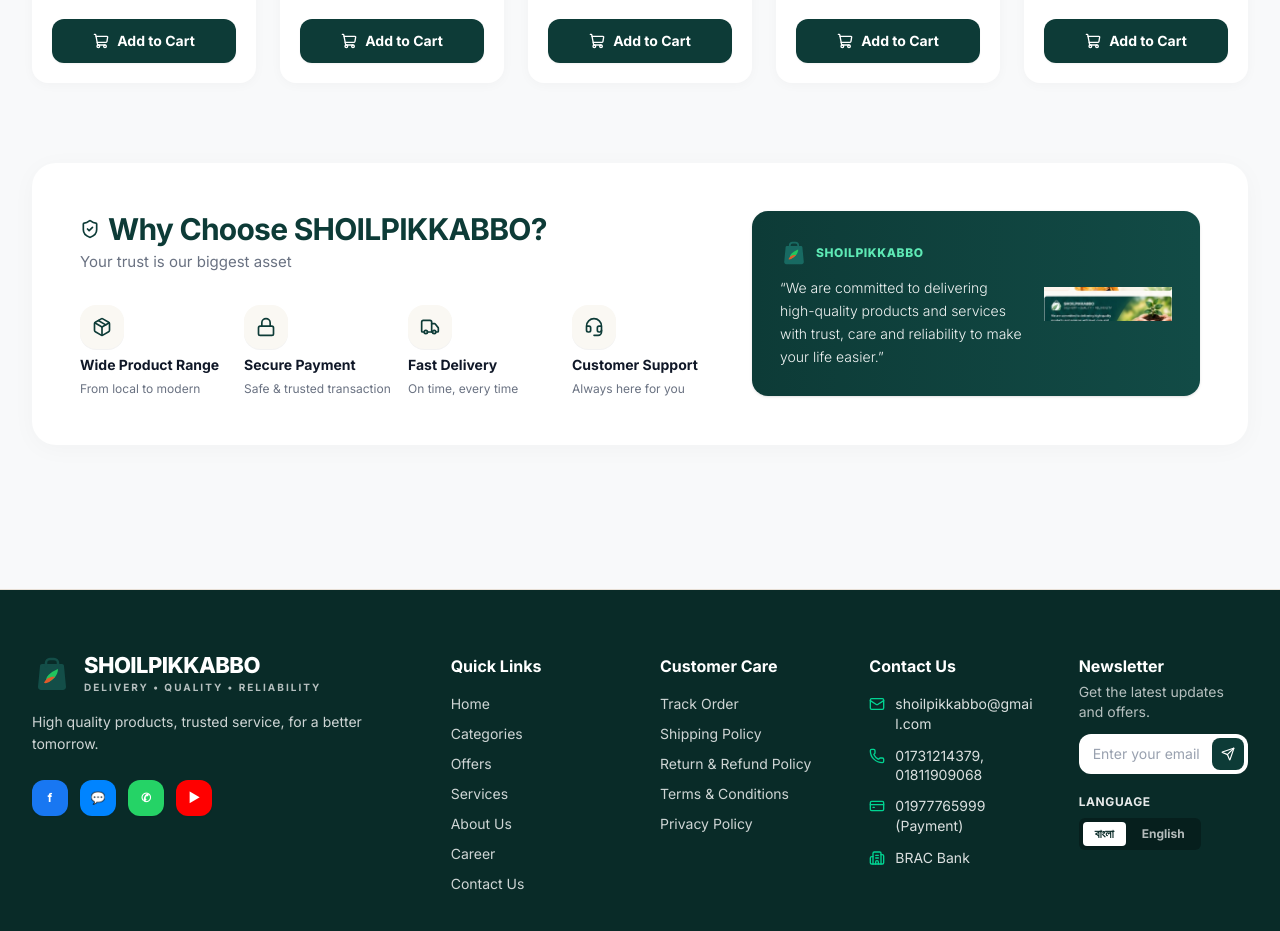
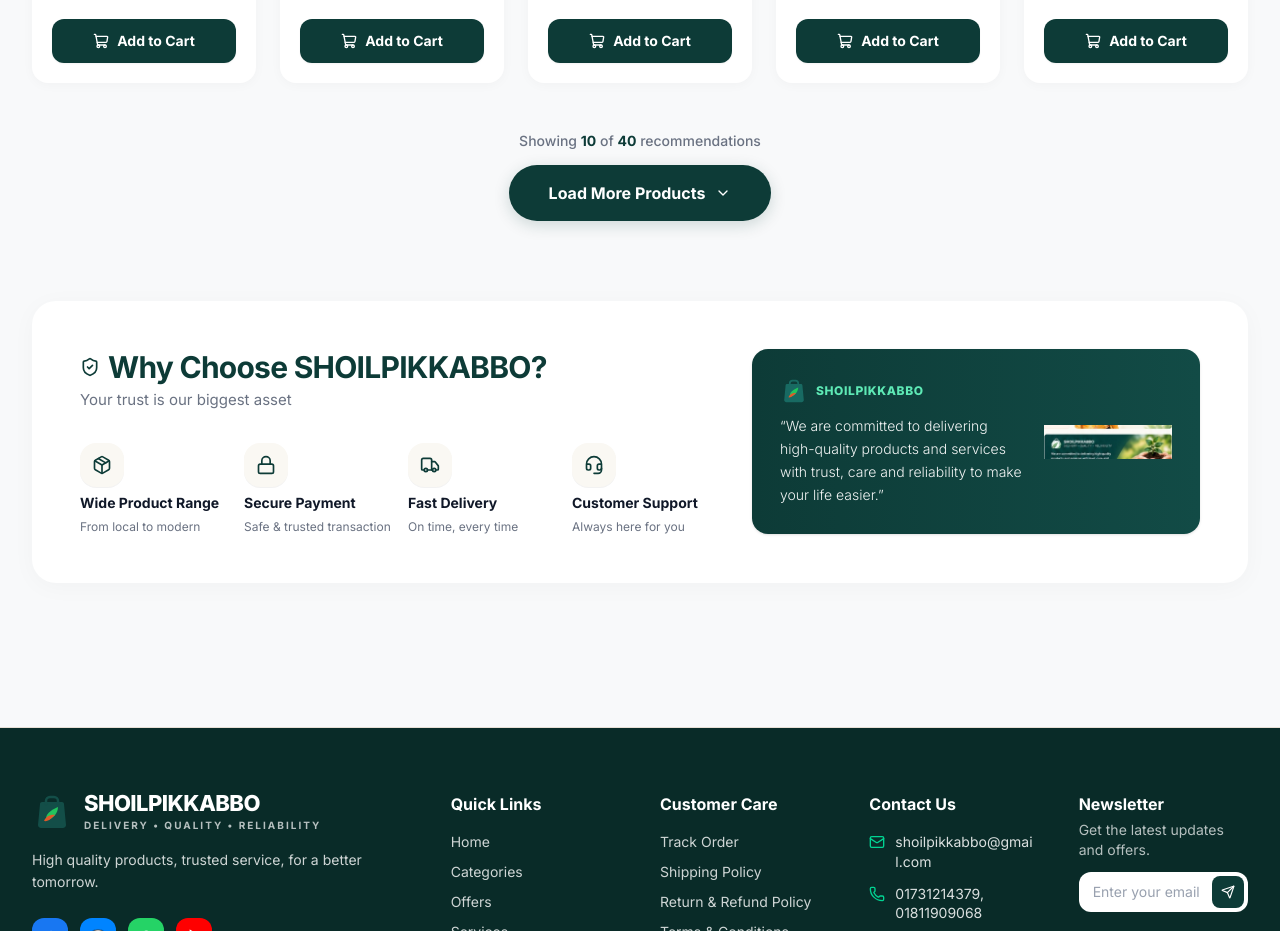
Before and after one commit to mydul62/shoilpikkabbo, a Next.js app in the folder frontend/: page / in a window 1280 px wide. Shown: the part 2902-3833 px from the top of the page. Built offline with nearby package versions, Linux system fonts and the light colour scheme; no server answers; a web font is replaced by a local one.

Commit message:
feat(home): add load more button to for you section loading 2 rows per click

```diff
--- a/frontend/src/components/home/ClientMockupHome.tsx
+++ b/frontend/src/components/home/ClientMockupHome.tsx
@@ -14,6 +14,8 @@ import {
   Check,
   ChevronLeft,
   ChevronRight,
+  ChevronDown,
+  Loader2,
   LayoutGrid,
   Gift,
   Settings,
@@ -67,8 +69,9 @@ export function ClientMockupHome() {
   // Top 5 Featured Products matching user request
   const featuredProducts = MOCK_PRODUCTS.slice(0, 5);
 
-  // 10 Products for "For You" Section (5 per row, 2 rows)
-  const forYouProducts = [
+  // Extended pool of 40 products for "For You" (5 items per row, batches of 10 items / 2 rows)
+  const allForYouProducts = React.useMemo(() => {
+    const baseItems = [
       MOCK_PRODUCTS[0], // Jute Shopping Bag
       MOCK_PRODUCTS[1], // Baby Care Set
       MOCK_PRODUCTS[2], // Organic Honey
@@ -80,6 +83,34 @@ export function ClientMockupHome() {
       MOCK_PRODUCTS[8], // Woven Coaster Set
       MOCK_PRODUCTS[10] || MOCK_PRODUCTS[9], // Terracotta Stem Vase
     ].filter(Boolean);
+
+    // Combine with the rest of MOCK_PRODUCTS and cycle up to 40 items
+    const pool = [...baseItems, ...MOCK_PRODUCTS.slice(10), ...MOCK_PRODUCTS];
+    return Array.from({ length: 40 }).map((_, idx) => {
+      const item = pool[idx % pool.length];
+      return {
+        ...item,
+        id: `${item.id}-fy-${idx}`,
+      };
+    });
+  }, []);
+
+  // Show 2 rows initially (5 products per row = 10 products)
+  const [forYouVisibleCount, setForYouVisibleCount] = React.useState(10);
+  const [isLoadingMoreForYou, setIsLoadingMoreForYou] = React.useState(false);
+
+  // Load 2 more rows (10 products) per click
+  const handleLoadMoreForYou = () => {
+    setIsLoadingMoreForYou(true);
+    setTimeout(() => {
+      setForYouVisibleCount((prev) => Math.min(prev + 10, allForYouProducts.length));
+      setIsLoadingMoreForYou(false);
+    }, 400);
+  };
+
+  const displayedForYouProducts = React.useMemo(() => {
+    return allForYouProducts.slice(0, forYouVisibleCount);
+  }, [allForYouProducts, forYouVisibleCount]);
 
   // Hero carousel slides data based on user assets
   const heroSlides = React.useMemo(() => [
@@ -857,9 +888,9 @@ export function ClientMockupHome() {
           </Link>
         </div>
 
-        {/* 5-Column Grid with 2 Rows (10 Products total) */}
+        {/* 5-Column Grid (Loads 2 rows / 10 products per batch) */}
         <div className="grid grid-cols-2 sm:grid-cols-3 md:grid-cols-4 lg:grid-cols-5 gap-3.5 sm:gap-5 lg:gap-6">
-          {forYouProducts.map((product) => {
+          {displayedForYouProducts.map((product) => {
             const isWishlisted = !!wishlist[product.id];
             const isAdded = addedProductId === product.id;
             const discountPct =
@@ -979,6 +1010,40 @@ export function ClientMockupHome() {
             );
           })}
         </div>
+
+        {/* Load More Button Area (Loads 2 rows = 10 products per click) */}
+        <div className="mt-10 sm:mt-12 flex flex-col items-center justify-center text-center">
+          <p className="text-xs sm:text-sm text-gray-500 mb-3.5 font-medium">
+            Showing <span className="font-bold text-[#0D3B37]">{displayedForYouProducts.length}</span> of{" "}
+            <span className="font-bold text-[#0D3B37]">{allForYouProducts.length}</span> recommendations
+          </p>
+
+          {displayedForYouProducts.length < allForYouProducts.length ? (
+            <button
+              type="button"
+              onClick={handleLoadMoreForYou}
+              disabled={isLoadingMoreForYou}
+              className="inline-flex items-center justify-center gap-2.5 px-8 py-3.5 sm:px-10 sm:py-4 rounded-full bg-[#0D3B37] hover:bg-[#E0592A] text-white font-bold text-sm sm:text-base transition-all duration-300 shadow-[0_4px_16px_rgba(13,59,55,0.18)] hover:shadow-[0_8px_24px_rgba(224,89,42,0.28)] hover:-translate-y-0.5 active:translate-y-0 disabled:opacity-75 disabled:cursor-not-allowed group cursor-pointer"
+            >
+              {isLoadingMoreForYou ? (
+                <>
+                  <Loader2 className="w-5 h-5 animate-spin text-white" />
+                  <span>আরও পণ্য লোড হচ্ছে...</span>
+                </>
+              ) : (
+                <>
+                  <span>Load More Products</span>
+                  <ChevronDown className="w-4 h-4 group-hover:translate-y-0.5 transition-transform" />
+                </>
+              )}
+            </button>
+          ) : (
+            <div className="inline-flex items-center gap-2 px-6 py-3 rounded-full bg-emerald-50 border border-emerald-200/60 text-emerald-800 text-sm font-semibold shadow-xs">
+              <Check className="w-4 h-4 text-emerald-600" />
+              <span>সব রিকমেন্ডেশন দেখানো হয়েছে (All Products Loaded)</span>
+            </div>
+          )}
+        </div>
       </section>
 
       {/* ========================================================================= */}
```
Lines whose indentation alone changed are shown as unchanged.
